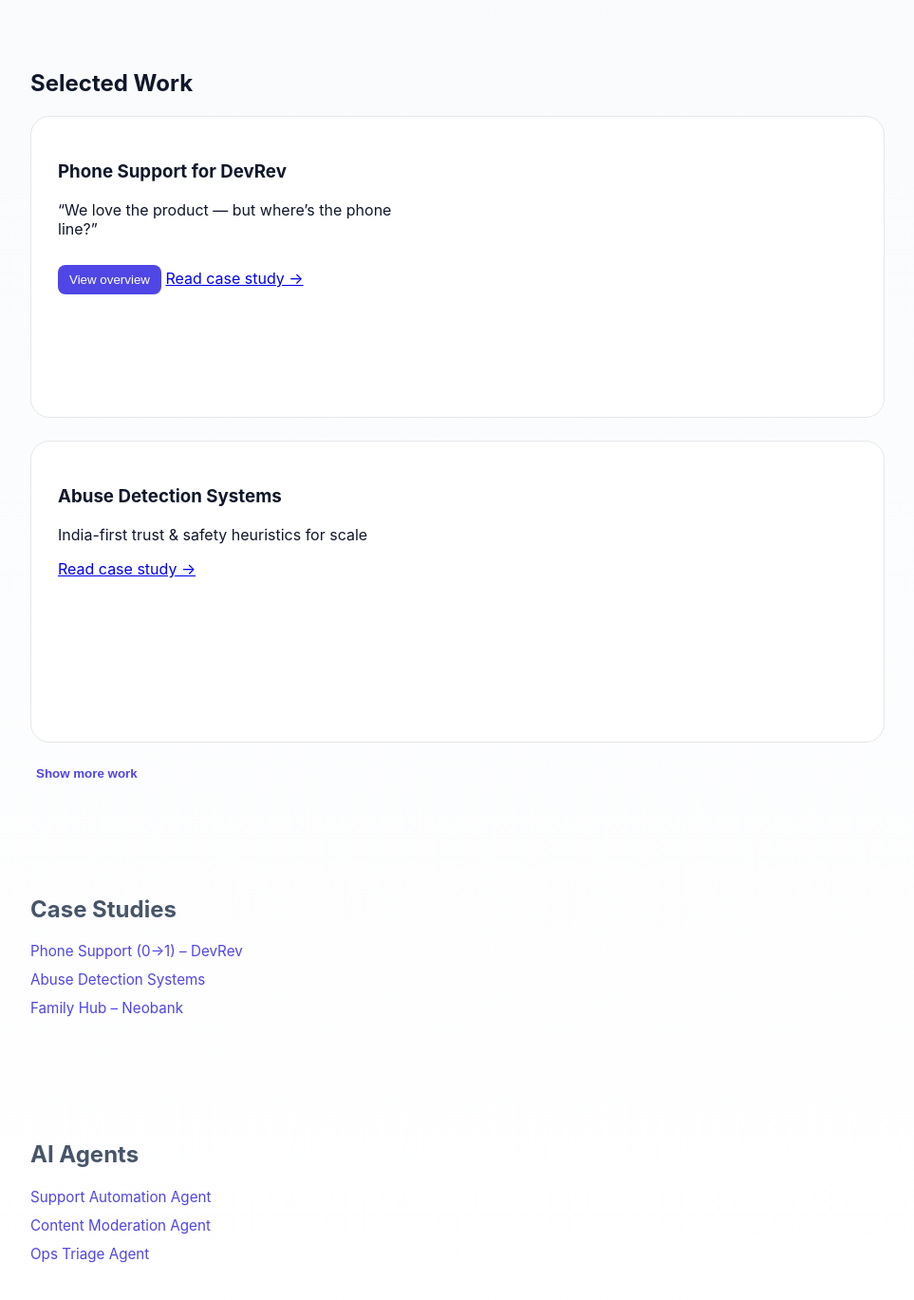
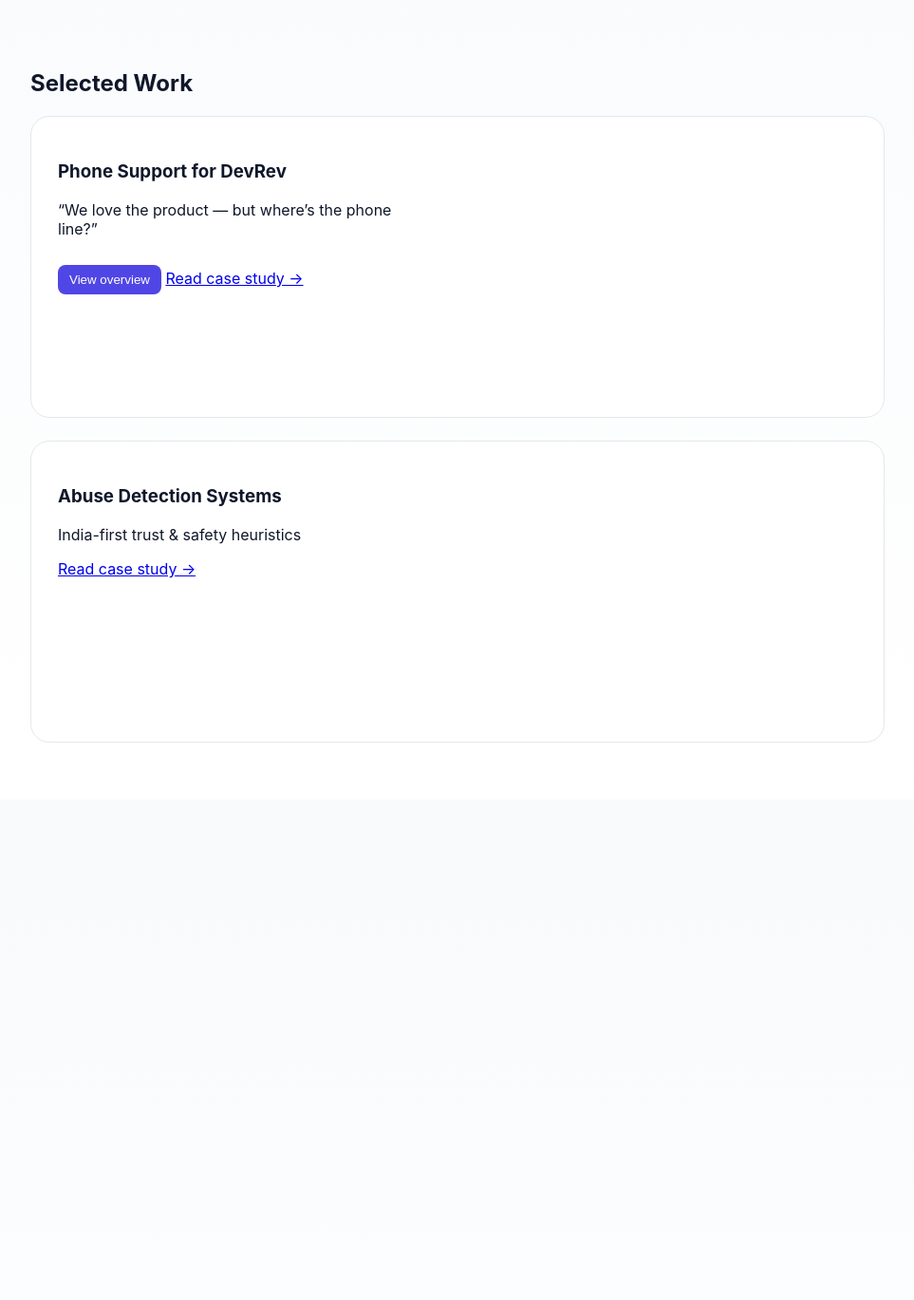
Before and after one commit to Ananya212/ananya-roy-pm, a Jekyll site: the page built from index.md, in a window 1280 px wide and 1400 px high, scrolled down 252 px. Shown: the top 1369 px of the window at 95% size, without its empty margins (158-1121 px from the left). Built offline with Jekyll 4.4.1, drawn with Linux system fonts in a browser that asks for light colours; after the commit the page ends 1094 px from its top, so only the background shows below that.

Commit message:
Update index.md

```diff
--- a/index.md
+++ b/index.md
@@ -7,13 +7,11 @@
 
 <section class="hero-bg">
   <div class="hero">
-    <img src="{{ site.baseurl }}/assets/images/you.png" alt="Ananya Roy" />
+    <img src="{{ site.baseurl }}/assets/you.png" alt="Ananya Roy" />
 
     <div>
       <h1>Ananya Roy</h1>
-      <p>
-        Product Manager · 0→1 Builder · Customer-first systems
-      </p>
+      <p>Product Manager · 0→1 Builder · Customer-first systems</p>
 
       <div class="cta">
         <a href="{{ site.baseurl }}/assets/Ananya_Roy_PM_Resume.pdf" download>
@@ -22,9 +20,7 @@
         <a href="https://www.linkedin.com/in/your-link" target="_blank">
           LinkedIn
         </a>
-        <a href="mailto:your@email.com">
-          Email
-        </a>
+        <a href="mailto:your@email.com">Email</a>
       </div>
     </div>
   </div>
@@ -41,43 +37,24 @@
     <div class="work-card">
       <div class="work-left">
         <h3>Phone Support for DevRev</h3>
-        <p>
-          “We love the product — but where’s the phone line?”
-        </p>
+        <p>“We love the product — but where’s the phone line?”</p>
 
-        <button onclick="openSlides(this)">
-          View overview
-        </button>
+        <button onclick="openSlides(this)">View overview</button>
 
         <a
           class="details"
-          href="{{ site.baseurl }}/work/phone-support.md"
+          href="{{ site.baseurl }}/work/phone-support.html"
         >
           Read case study →
         </a>
       </div>
 
       <div class="slides">
-        <div class="slide active">
-          <strong>Problem</strong><br />
-          <small>No voice channel blocked deals</small>
-        </div>
-        <div class="slide">
-          <strong>Insight</strong><br />
-          <small>India SMBs are phone-first</small>
-        </div>
-        <div class="slide">
-          <strong>Decision</strong><br />
-          <small>Build vs Buy → Amazon Connect</small>
-        </div>
-        <div class="slide">
-          <strong>Execution</strong><br />
-          <small>Native voice + AI automation</small>
-        </div>
-        <div class="slide">
-          <strong>Impact</strong><br />
-          <small>Deals unblocked + demo wow</small>
-        </div>
+        <div class="slide"><strong>Problem</strong><br>Voice missing</div>
+        <div class="slide"><strong>Insight</strong><br>India = phone-first</div>
+        <div class="slide"><strong>Decision</strong><br>Buy vs Build</div>
+        <div class="slide"><strong>Execution</strong><br>Amazon Connect</div>
+        <div class="slide"><strong>Impact</strong><br>Deals unblocked</div>
       </div>
     </div>
 
@@ -85,9 +62,7 @@
     <div class="work-card">
       <div class="work-left">
         <h3>Abuse Detection Systems</h3>
-        <p>
-          India-first trust & safety heuristics for scale
-        </p>
+        <p>India-first trust & safety heuristics</p>
 
         <a
           class="details"
@@ -98,13 +73,11 @@
       </div>
     </div>
 
-    <!-- HIDDEN WORK CARD 3 -->
+    <!-- HIDDEN WORK -->
     <div class="work-card hidden">
       <div class="work-left">
         <h3>Family Hub – Neobank</h3>
-        <p>
-          Multi-member controls for shared finances
-        </p>
+        <p>Multi-member financial controls</p>
 
         <a
           class="details"
@@ -115,98 +88,12 @@
       </div>
     </div>
 
-    <!-- HIDDEN WORK CARD 4 -->
     <div class="work-card hidden">
       <div class="work-left">
         <h3>AI Support Agents</h3>
-        <p>
-          Agent productivity via workflow automation
-        </p>
+        <p>Agent productivity automation</p>
 
         <a
           class="details"
           href="{{ site.baseurl }}/ai-agents.html"
         >
-          View agents →
-        </a>
-      </div>
-    </div>
-
-  </div>
-
-  <button id="toggleWork" onclick="toggleWork()">
-    Show more work
-  </button>
-</section>
-
-<!-- ================= SCRIPTS ================= -->
-
-<script>
-  function toggleWork() {
-    document
-      .querySelectorAll('.work-card.hidden')
-      .forEach(card => {
-        card.classList.toggle('hidden');
-      });
-
-    const btn = document.getElementById('toggleWork');
-    btn.innerText =
-      btn.innerText === 'Show more work'
-        ? 'Show less'
-        : 'Show more work';
-  }
-
-  function openSlides(button) {
-    const slides =
-      button.closest('.work-card').querySelector('.slides');
-    slides.classList.toggle('open');
-  }
-</script>
-
-<!-- ================= CASE STUDIES ================= -->
-
-<section class="section muted">
-  <h2>Case Studies</h2>
-
-  <ul class="simple-list">
-    <li>
-      <a href="{{ site.baseurl }}/work/phone-support.html">
-        Phone Support (0→1) – DevRev
-      </a>
-    </li>
-    <li>
-      <a href="{{ site.baseurl }}/work/abuse-detection.html">
-        Abuse Detection Systems
-      </a>
-    </li>
-    <li>
-      <a href="{{ site.baseurl }}/work/family-hub.html">
-        Family Hub – Neobank
-      </a>
-    </li>
-  </ul>
-</section>
-
-<!-- ================= AI AGENTS ================= -->
-
-<section class="section muted">
-  <h2>AI Agents</h2>
-
-  <ul class="simple-list">
-    <li>
-      <a href="{{ site.baseurl }}/ai-agents.html">
-        Support Automation Agent
-      </a>
-    </li>
-    <li>
-      <a href="{{ site.baseurl }}/ai-agents.html">
-        Content Moderation Agent
-      </a>
-    </li>
-    <li>
-      <a href="{{ site.baseurl }}/ai-agents.html">
-        Ops Triage Agent
-      </a>
-    </li>
-  </ul>
-</section>
```
